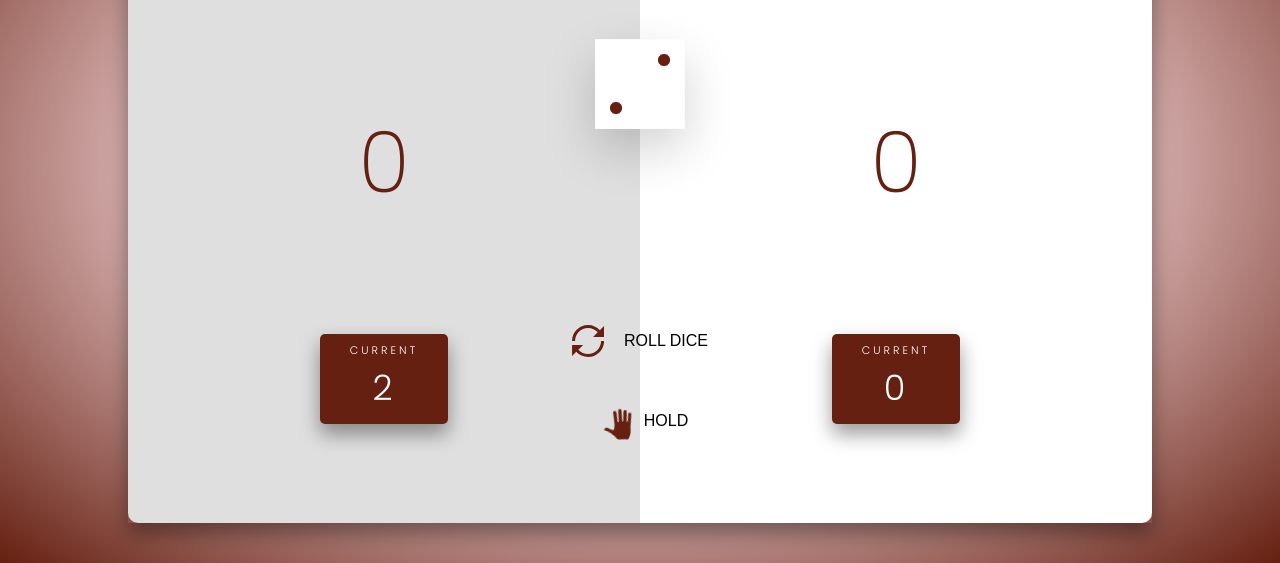
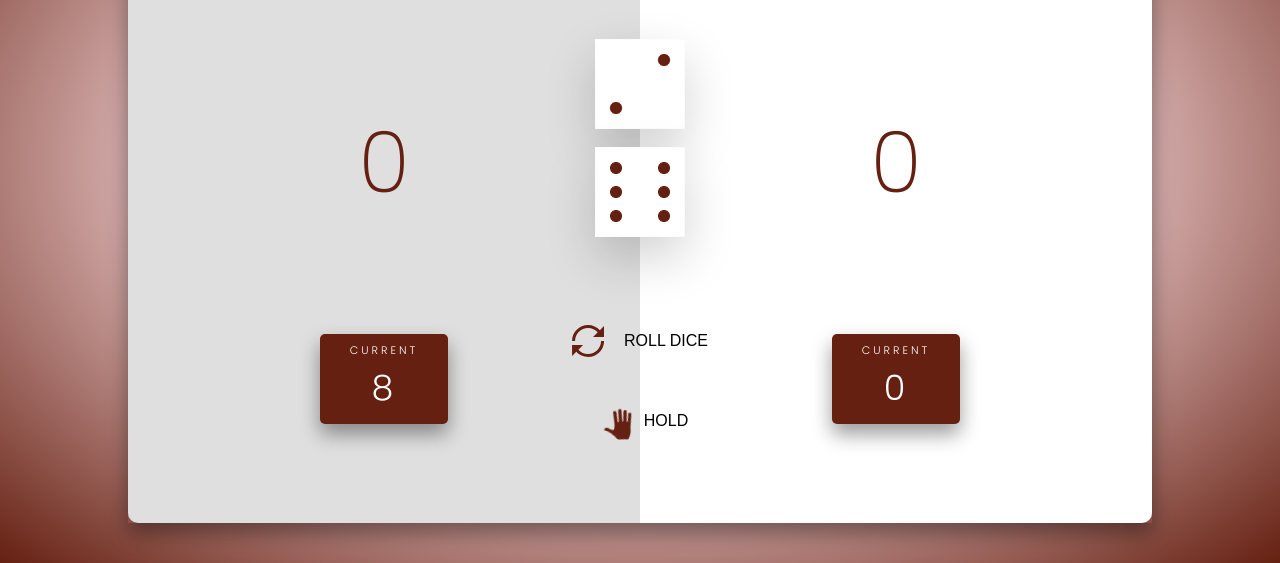
Before and after one commit to MarcioBBS/Pig-Game, a website: page index.html in a window 1280 px wide. Both pictures are taken after a click on the button "ROLL DICE". Shown: the part 237-800 px from the top of the page. Drawn offline with Linux system fonts and the light colour scheme.

Commit message:
Add state variable

```diff
--- a/app/index.js
+++ b/app/index.js
@@ -8,24 +8,33 @@ let buttonRoll = document.querySelector('.btn-loop');
 let buttonHold = document.querySelector('.btn-hand');
 let buttonNewGame = document.querySelector('.btn-add-outline');
 
+// State variable
+let gamePlaying;
+
 init();
 
 buttonNewGame.addEventListener('click', init);
 
 // Roll the dice
 buttonRoll.addEventListener('click', ()=> {
+
+    if (gamePlaying) {
+
+        // Create a random number
         let dice1 = createDiceDOM();
         let dice2 = createDiceDOM();
 
         // Update dice picture source
         diceDOM1.src = `img/dice-${dice1}.png`;
+        diceDOM2.src = `img/dice-${dice2}.png`;
         // Show dice
         diceDOM1.classList.remove('d-none');
+        diceDOM2.classList.remove('d-none');
 
         // Update the roundScore, which is the player present score in case the dice is different than 1
-    if (dice1 !== 1) {
+        if (dice1 !== 1 && dice2 !== 1) {
             // Add score
-        roundScore+= dice1;
+            roundScore+=  (dice1 + dice2);
             document.querySelector(`#present-score-${activePlayer}`).textContent = roundScore;
 
         } else {
@@ -44,11 +53,13 @@ buttonRoll.addEventListener('click', ()=> {
 
             nextPlayer();
         }
+    }
 });
 
 // Hold the dice
 buttonHold.addEventListener('click', ()=> {
 
+    if (gamePlaying) {
         //Update UI - Removes previous player color-switch style
         if (document.getElementById(`player-score-${previousPlayer}`).classList.contains('color-switch')) {
             document.getElementById(`player-score-${previousPlayer}`).classList.remove('color-switch');
@@ -68,10 +79,13 @@ buttonHold.addEventListener('click', ()=> {
             winner[1].classList.toggle('d-none');
 
             diceDOM1.classList.add('d-none');
+            diceDOM2.classList.add('d-none');
+            gamePlaying = false;
+
         } else {
             nextPlayer();
         }
-
+    }
 });
 
 function nextPlayer() {
@@ -107,8 +121,9 @@ function nextPlayer() {
     document.getElementById('player-score-1').classList.remove('move-to-top');
     document.getElementById('player-score-2').classList.remove('move-to-top');
 
-    // Hide the dice
+    // Hide the dicea
     diceDOM1.classList.add('d-none');
+    diceDOM2.classList.add('d-none');
 }
 
 function createDiceDOM() {
@@ -118,6 +133,7 @@ function createDiceDOM() {
 function init() {
     let playerName1;
     let playerName2;
+    gamePlaying = true;
     scores = [0,0];
     roundScore = 0;
     activePlayer = 1;
@@ -141,6 +157,7 @@ function init() {
     document.querySelector(`.panel__player-2`).style.backgroundColor = '#fff';
 
     diceDOM1.classList.add('d-none');
+    diceDOM2.classList.add('d-none');
 
     pigIcons[0].classList.remove('d-none');
     pigIcons[1].classList.add('d-none');
--- a/css/style.css
+++ b/css/style.css
@@ -239,7 +239,7 @@ body {
       display: grid;
       grid-auto-rows: 1fr 20% 1fr;
       align-items: center; }
-  .panel .player-present-box {
+    .panel__player .player-present-box {
       background-color: #652011;
       font-size: 1.1rem;
       padding: .8rem 3rem;
```
Lines whose indentation alone changed are shown as unchanged.
